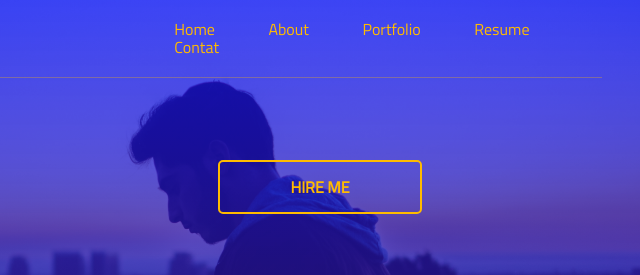
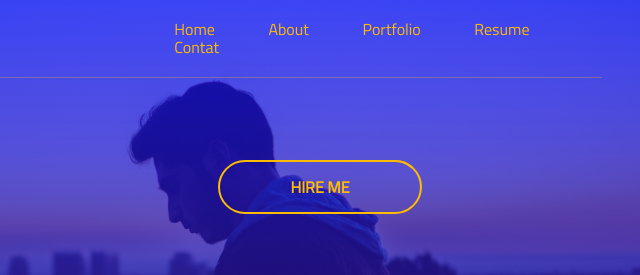
Before and after one commit to elyseeelius/elyseeelius.github.io, a plain HTML site: page index.html in a window 1280 px wide. Shown: the top 275 px of the page, 614-1254 px from the left. Drawn offline with Linux system fonts and the light colour scheme.

Commit message:
rounde button

```diff
--- a/css/style.css
+++ b/css/style.css
@@ -70,7 +70,7 @@ svg,
     position: absolute;
     top: 20%;
     left: 65%;
-    border-radius: 5px;
+    border-radius:40px;
     color: #ffbb00;
     width: 200px;
     height: 50px;
```
